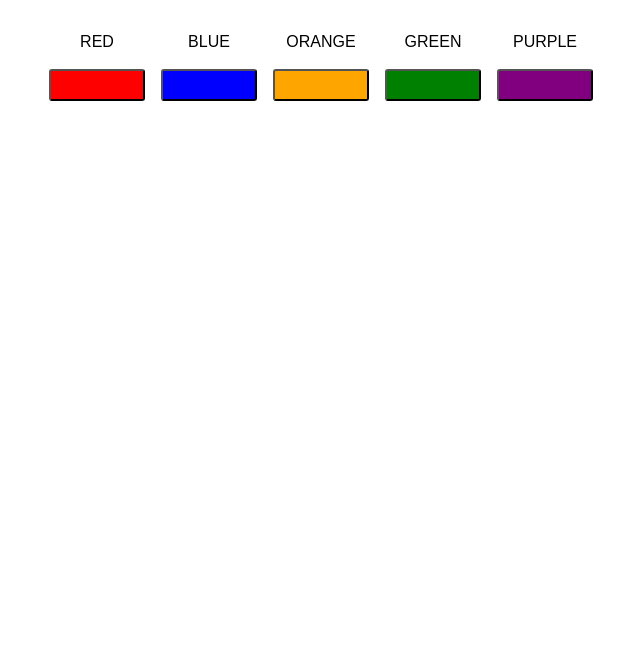
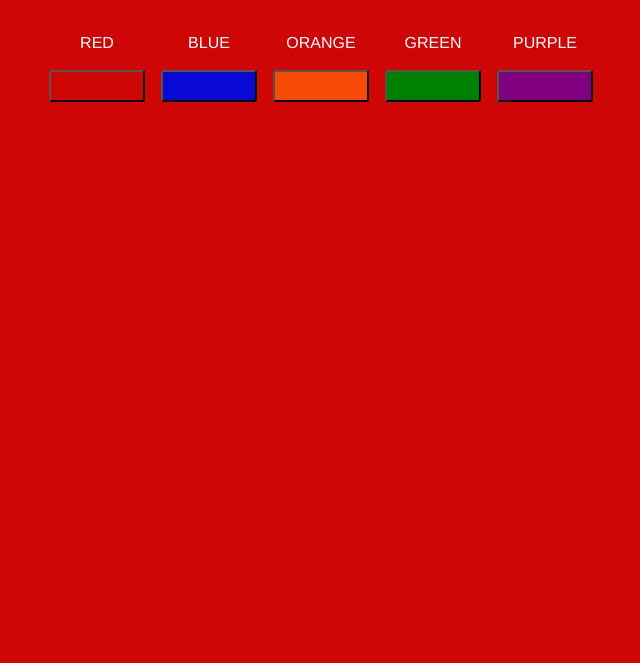
Before and after one commit to smalorni/accessible-themes-selector, a plain HTML site: page index.html in a window 1280 px wide. Shown: the part 137-800 px from the top of the page, without its empty margins (319-959 px from the left). Drawn offline with Linux system fonts and the light colour scheme.

Commit message:
created default color, added hex codes, replaced inputs with buttons

```diff
--- a/index.html
+++ b/index.html
@@ -3,33 +3,33 @@
 <head>
     <meta charset="utf-8">
     <meta name="viewport" content="width=device-width, initial-scale=1.0">
-    <title>Themes Selector</title>
+    <title>Color Selector</title>
     <link rel="stylesheet" href="style.css">
 </head>
 <body>
     <div class="container">
-        <h1>Select Color Theme</h1>
+        <h1>Select A Color 🎨</h1>
         <div id="themes">
             <!---- The aria-pressed attribute is used to indicate the state of a button, tells assistive technology whether the button is checked or not. It can be set to true or false. True is the default ---->
             <div class="red-container">
                 <p>RED</p>
-                <input type="button" onclick="changeBackground('red')" class="red-btn" data-theme="red"  aria-pressed="true" aria-label="red color theme"></input>
+                <button onclick="changeBackground('#ce0606')" class="red-btn" data-theme="red"  aria-pressed="true" aria-label="red color theme"></button>
             </div>
             <div class="blue-container">
                 <p>BLUE</p>
-                <input type="button" onclick="changeBackground('blue')" class="blue-btn" data-theme="blue" aria-pressed="false" aria-label="blue color theme"></input>
+                <button onclick="changeBackground('#0909d5')" class="blue-btn" data-theme="blue" aria-pressed="false" aria-label="blue color theme"></button>
             </div>
             <div class="orange-container">
                 <p>ORANGE</p>
-                <input type="button" onclick="changeBackground('orange')" class="orange-btn" data-theme="orange" aria-pressed="false" aria-label="orange color theme"></input>
+                <button onclick="changeBackground('#f74a05')" class="orange-btn" data-theme="orange" aria-pressed="false" aria-label="orange color theme"></button>
             </div>
             <div class="green-container">
                 <p>GREEN</p>
-                <input type="button" onclick="changeBackground('green')" class="green-btn" data-theme="green" aria-pressed="false" aria-label="green color theme"></input>
+                <button onclick="changeBackground('#008001')" class="green-btn" data-theme="green" aria-pressed="false" aria-label="green color theme"></button>
             </div>
             <div class="purple-container">
                 <p>PURPLE</p>
-                <input type="button" onclick="changeBackground('purple')" class="purple-btn" data-theme="purple" aria-pressed="false" aria-label="purple color theme"></input>
+                <button onclick="changeBackground('#800080')" class="purple-btn" data-theme="purple" aria-pressed="false" aria-label="purple color theme"></button>
             </div>
         </div>
     </div>
--- a/script.js
+++ b/script.js
@@ -1,7 +1,12 @@
 
-//create a function that when a button is clicked, it will change the color of background
+//create a function that when a button is clicked, it will change the color of background to the specific button color
+
+const background = document.querySelector('body');
+
+const defaultColor = document.body.style.background = '#ce0606';
+
 function changeBackground(color) {
-  document.body.style.backgroundColor = color;
+    background.style.backgroundColor = color;
 }
 
 window.setTimeout('changeBackground()', 1000);
--- a/style.css
+++ b/style.css
@@ -1,8 +1,4 @@
-.color-btn {
-    background-color: transparent;
-    font-size: 2rem;
-}
-input {
+button {
     cursor: pointer;
     border-radius: 3px;
     border-color: black;
@@ -17,6 +13,9 @@ input {
     text-align: center;
     margin: 0 auto;
     margin-top: 5rem;
+    color: white;
+    font-family: Helvetica, sans-serif;
+    font-size: 1rem;
 }
 
 
@@ -28,6 +27,7 @@ input {
 
 h1 {
     padding-bottom: 1rem;
+    color: white;
 }
 
 body {
@@ -35,21 +35,21 @@ body {
 }
 
 .red-btn {
-    background-color: red;
+    background-color: #ce0606;
 }
 
 .blue-btn {
-    background-color: blue;
+    background-color: #0909d5;
 }
 
 .orange-btn {
-    background-color: orange;
+    background-color: #f74a05;
 }
 
 .green-btn {
-    background-color: green;
+    background-color: #008001;
 }
 
 .purple-btn {
-    background-color: purple;
+    background-color: #800080;
 }
```
